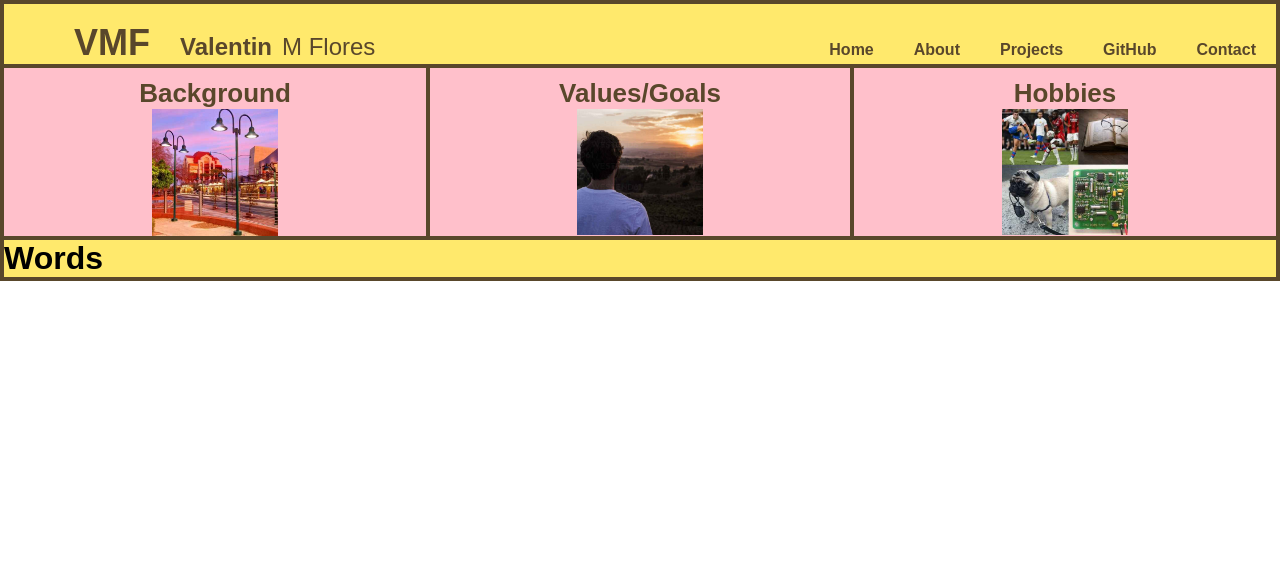
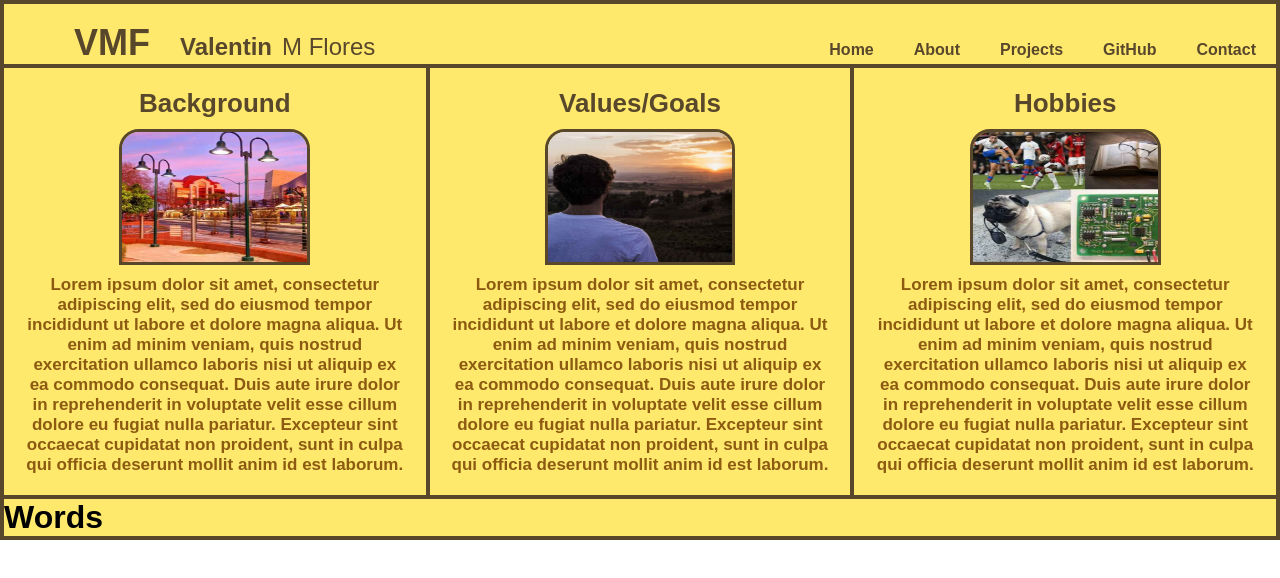
Before and after one commit to FloresVal07/vmf-portfolio, a React (Vite) app: page /about in a window 1280 px wide. Shown: the top 578 px of the page. Built offline with nearby package versions, Linux system fonts and the light colour scheme.

Commit message:
Finished Top Half Of About Page Template, And refactored code to improve modularity

```diff
--- a/src/Pages/About.css
+++ b/src/Pages/About.css
@@ -6,37 +6,10 @@
     display: flex;
     flex-direction: column;
 }
-.top-column{
-    background-color: pink;
-    display: flex;
-    flex-direction: column;
-    align-items: center;
-    border-right: 2px solid #59472B;
-    border-left: 2px solid #59472B;
-    border-bottom: 4px solid #59472B;
-    width: 100%;
-}
-#left-column{
-    border-left: none;
-}
-#right-column{
-    border-right: none;
-}
-.column-title{
-    color: #59472B;
-    margin-top: 10px;
-    font-size: 26px;
-}
-.column-image{
-    min-width: 100px;
-    width: 30%;
-}
 
-@media (min-width: 620px) {
+@media (min-width: 630px) {
     .top{
         flex-direction: row;
     }
-    .top-column{
-        width: 430px;
-    }
+
 }
--- a/src/Pages/About.jsx
+++ b/src/Pages/About.jsx
@@ -2,23 +2,16 @@ import "./About.css";
 import MesaPic from "../assets/carouselImages/mesa.jpg";
 import Hobbies from "../assets/carouselImages/hob1234.jpg";
 import ManLooking from "../assets/carouselImages/manlookingintosky.jpg";
+import Column from "./Column.jsx";
 
 function About(){
+    const body = "Lorem ipsum dolor sit amet, consectetur adipiscing elit, sed do eiusmod tempor incididunt ut labore et dolore magna aliqua. Ut enim ad minim veniam, quis nostrud exercitation ullamco laboris nisi ut aliquip ex ea commodo consequat. Duis aute irure dolor in reprehenderit in voluptate velit esse cillum dolore eu fugiat nulla pariatur. Excepteur sint occaecat cupidatat non proident, sunt in culpa qui officia deserunt mollit anim id est laborum.";
     return(
         <div className="content" id="about">
             <div className="top">
-                <div className="top-column" id="left-column">
-                    <h1 className="column-title">Background</h1>
-                    <img src={MesaPic} alt="Mesa" className="column-image"/>
-                </div>
-                <div className="top-column" id="middle-column">
-                    <h1 className="column-title">Values/Goals</h1>
-                    <img src={ManLooking} alt="Values" className="column-image"/>
-                </div>
-                <div className="top-column" id="right-column">
-                    <h1 className="column-title">Hobbies</h1>
-                    <img src={Hobbies} alt="Hobbies" className="column-image"/>
-                </div>
+                <Column title="Background" body={body} id="left-column" alt="Mesa" src={MesaPic}/>
+                <Column title="Values/Goals" body={body} id="middle-column" alt="Values" src={ManLooking}/>
+                <Column title="Hobbies" body={body} id="right-column" alt="Hobbies" src={Hobbies}/>
             </div>
             <h1>Words</h1>
         </div>
--- /dev/null
+++ b/src/Pages/Column.css
@@ -0,0 +1,43 @@
+.top-column{
+    display: flex;
+    flex-direction: column;
+    align-items: center;
+    padding: 20px;
+    width: 100%;
+    gap: 10px;
+    background-color: #FFE96C;
+    border-right: none;
+    border-left: none;
+    border-bottom: 4px solid #59472B;
+}
+.column-title{
+    color: #59472B;
+    font-size: 26px;
+    font-weight: bold;
+}
+.column-image{
+    min-width: 125px;
+    aspect-ratio: 14/10;
+    width: 50%;
+    border: 3px solid #59472B;
+    border-top-left-radius: 20px;
+    border-top-right-radius: 20px;
+}
+.column-paragraph{
+    color: #8C5A11;
+    text-align: center;
+    font-size: 17px;
+    font-weight: bold;
+}
+@media(min-width: 630px){
+    #left-column{
+        border-right: 2px solid #59472B;
+    }
+    #middle-column{
+        border-left: 2px solid #59472B;
+        border-right: 2px solid #59472B;
+    }
+    #right-column{
+        border-left: 2px solid #59472B;
+    }
+}
--- /dev/null
+++ b/src/Pages/Column.jsx
@@ -0,0 +1,13 @@
+import "./Column.css";
+
+function Column({title, body, id, alt, src}){
+    return(
+        <div className="top-column" id={id}>
+            <h1 className="column-title">{title}</h1>
+            <img src={src} alt={alt} className="column-image"/>
+            <p className="column-paragraph">{body}</p>
+        </div>
+    );
+}
+
+export default Column;
```
